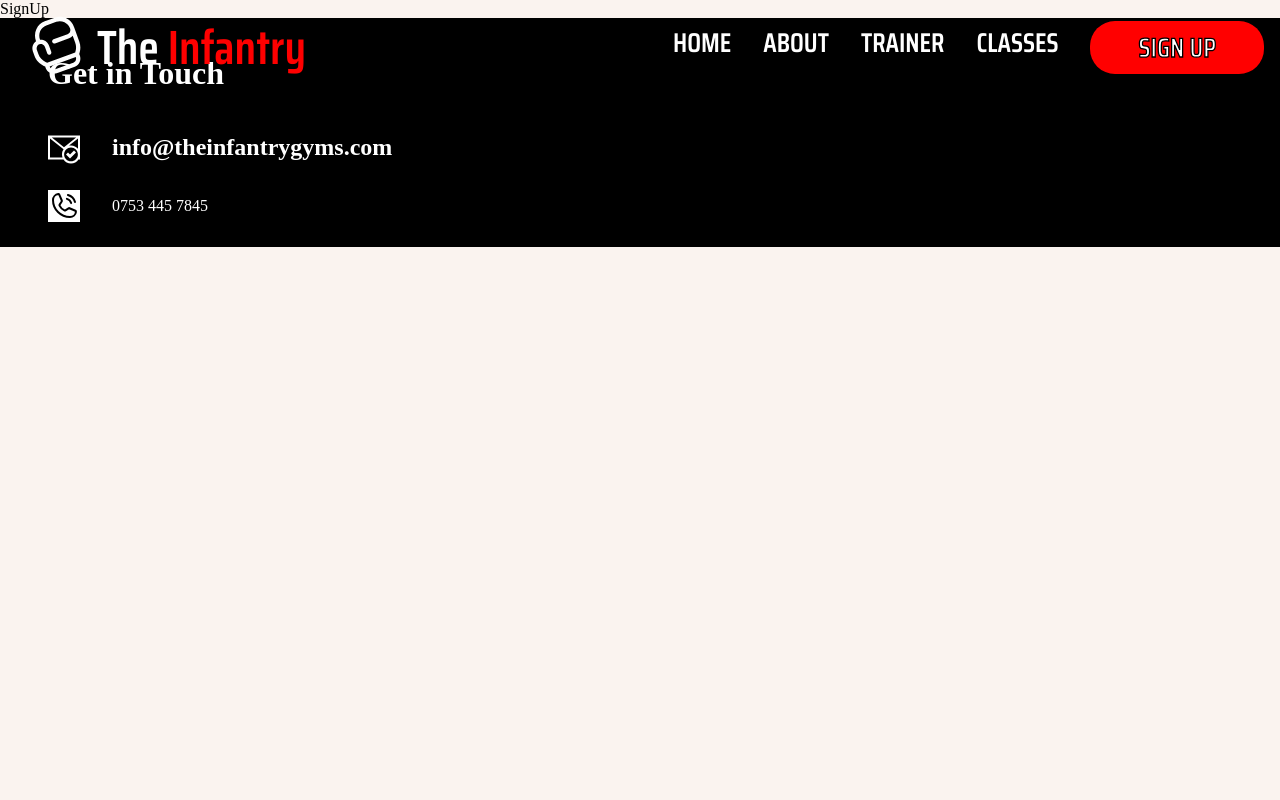
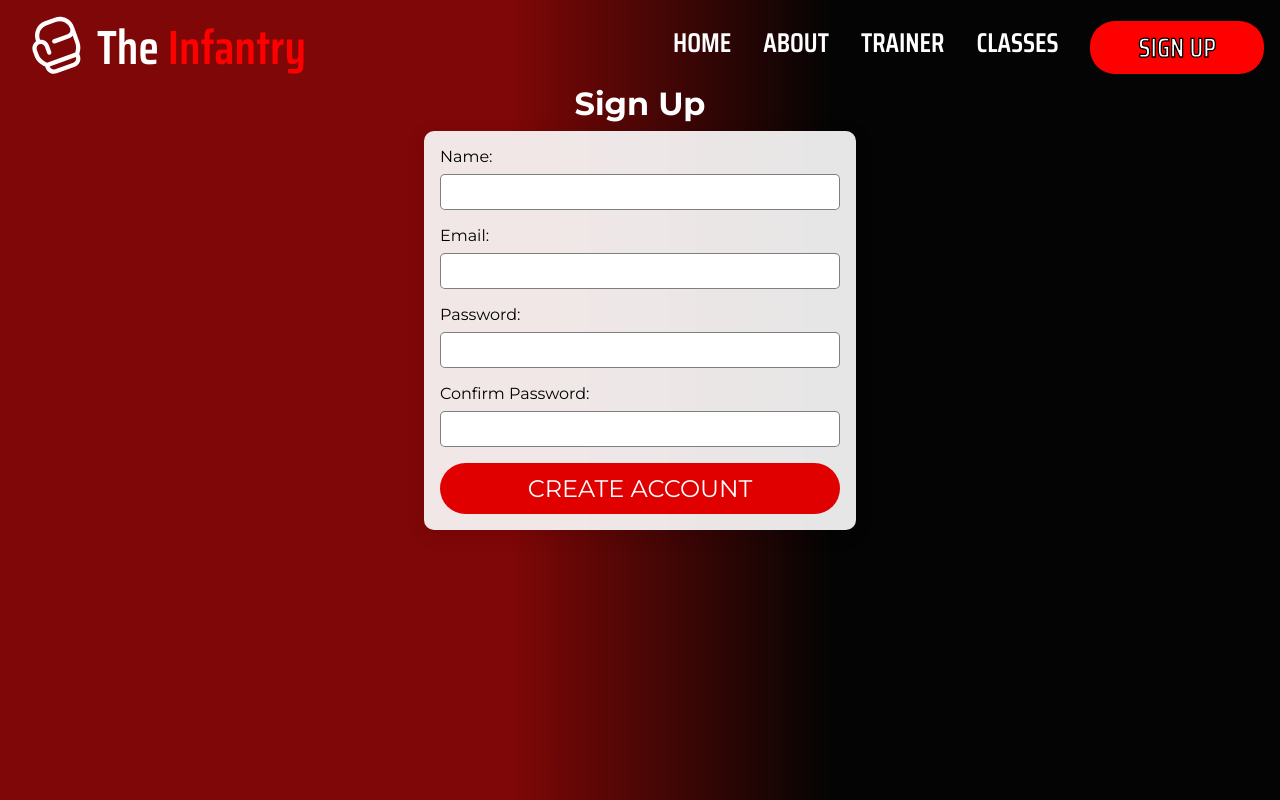
Before and after one commit to mac455/boxing-gym-react, a React (Vite) app in the folder GymWebsite/: page /#/SignUp in a window 1280 px wide. Shown: the top 800 px of the page. Built offline with nearby package versions, Linux system fonts and the light colour scheme.

Commit message:
added signup

```diff
--- a/GymWebsite/src/components/Body/Body.css
+++ b/GymWebsite/src/components/Body/Body.css
@@ -203,6 +203,9 @@ hr{
 
 .boxing-class a, .personal-trainers a{
     text-decoration: none;
+    display: block;
+    margin: 0;
+    padding: 0;
 }
 
 
@@ -222,6 +225,8 @@ hr{
     height: auto;
     background-color: black;
     flex: 1;
+    margin: 0;
+    padding: 0;
 
 }
 
--- a/GymWebsite/src/components/Body/Bodytag.jsx
+++ b/GymWebsite/src/components/Body/Bodytag.jsx
@@ -8,11 +8,6 @@ import { Link } from 'react-router-dom';
 export default function body() {
   return (
   <div>
-      <div className='my-motivation'>
-        <h1>The Infantry is a personal project,<br/> inspired by my love for the sport of boxing!</h1>
-      </div>
-      <hr/>
-
       <div className='body-box'>
         <div className='offer-container'>
           <h1 className='offer'>Our offer</h1>
@@ -24,7 +19,7 @@ export default function body() {
           <Link to='/SignUp'>
             <div className='card-items' id='card-1'>
               <h1 className='deal-name'>12 month saver</h1>
-              <p>Explore out ultra 12 month saver </p>
+              <p>Explore our ultra 12 month saver </p>
             </div>
           </Link>
 
--- a/GymWebsite/src/components/Header/Headertag.jsx
+++ b/GymWebsite/src/components/Header/Headertag.jsx
@@ -13,7 +13,7 @@ export default function Headertag() {
     <header className='diagonal-header'>
       <div className='header-half black-half'>
         <h1 className='tagline'>
-            Welcome to <span style={{color:'red',}}>The infantry </span> by <span style={{fontStyle:'italic'}}>Mac</span>  <br />
+            Welcome to <span style={{color:'red',}}>The infantry </span>  <br />
         </h1>
         <h1 className='come-join-us'>
         Join us <span style={{color:'green'}}>TODAY!</span>
--- a/GymWebsite/src/pages/SignUp.jsx
+++ b/GymWebsite/src/pages/SignUp.jsx
@@ -1,7 +1,31 @@
-import React from 'react'
+import React from 'react';
+import '../styles/SignUp.css';
 
-export default function SignUp() {
+const SignUp = () => {
   return (
-    <div>SignUp</div>
-  )
-}
+    <div className="signup-container">
+      <header className="header-signup">
+        <h1>Sign Up</h1>
+      </header>
+      <div className="signup-form-wrapper">
+        <form className="signup-form">
+          <label htmlFor="name" className="form-label">Name:</label>
+          <input type="text" id="name" className="form-input" required />
+
+          <label htmlFor="email" className="form-label">Email:</label>
+          <input type="email" id="email" className="form-input" required />
+
+          <label htmlFor="password" className="form-label">Password:</label>
+          <input type="password" id="password" className="form-input" required />
+
+          <label htmlFor="confirm-password" className="form-label">Confirm Password:</label>
+          <input type="password" id="confirm-password" className="form-input" required />
+
+          <button type="submit" className="signup-button">Create Account</button>
+        </form>
+      </div>
+    </div>
+  );
+};
+
+export default SignUp;
--- a/GymWebsite/src/styles/Classes.css
+++ b/GymWebsite/src/styles/Classes.css
@@ -126,4 +126,5 @@
     border-radius: 50px;
     width: 50%;
     margin-top: 1rem;
+    cursor: pointer;
 }
--- /dev/null
+++ b/GymWebsite/src/styles/SignUp.css
@@ -0,0 +1,85 @@
+.signup-container {
+    display: flex;
+    flex-direction: column;
+    align-items: center;
+    padding: 20px;
+    height: 100vh;
+    background: linear-gradient(
+        to right,
+        rgba(255, 0, 0, 0.943) 40%,
+        rgba(0, 0, 0, 0.963) 65%
+    );
+}
+
+.signup-container::after{
+    content: " ";
+    position: absolute;
+    top: 0;
+    left: 0;
+    width: 100%;
+    height: 100%;
+    background-color: rgba(0, 0, 0, 0.5); /* 50% transparent dark overlay */
+    z-index: 1;
+}
+
+.header-signup {
+    text-align: center;
+    margin-bottom: 0.5rem;
+    position: relative;
+    z-index: 2;
+    margin-top: 4rem;
+}
+
+.header-signup h1 {
+    font-family: "Montserrat", sans-serif;
+    color: white;
+    font-size: 2rem;
+    margin: 0;
+}
+
+.signup-form-wrapper {
+    background-color: rgba(255, 255, 255, 0.9);
+    padding: 1rem;
+    border-radius: 10px;
+    box-shadow: 0 4px 20px rgba(0, 0, 0, 0.1);
+    width: 100%;
+    max-width: 400px;
+    position: relative;
+    z-index: 2;
+}
+
+.signup-form {
+    display: flex;
+    flex-direction: column;
+}
+
+.form-label {
+    font-family: "Montserrat", sans-serif;
+    margin-bottom: 0.5rem;
+    color: rgb(0, 0, 0);
+}
+
+.form-input {
+    padding: 0.5rem;
+    border: 1px solid rgba(0, 0, 0, 0.5);
+    border-radius: 5px;
+    margin-bottom: 1rem;
+    font-size: 1rem;
+}
+
+.signup-button {
+    background-color: rgb(225, 0, 0);
+    color: white;
+    padding: 0.7rem;
+    font-family: "Montserrat", sans-serif;
+    font-size: 1.5rem;
+    border: none;
+    border-radius: 50px;
+    cursor: pointer;
+    text-transform: uppercase;
+    transition: background-color 0.3s ease;
+}
+
+.signup-button:hover {
+    background-color: rgb(175, 0, 0);
+}
```
